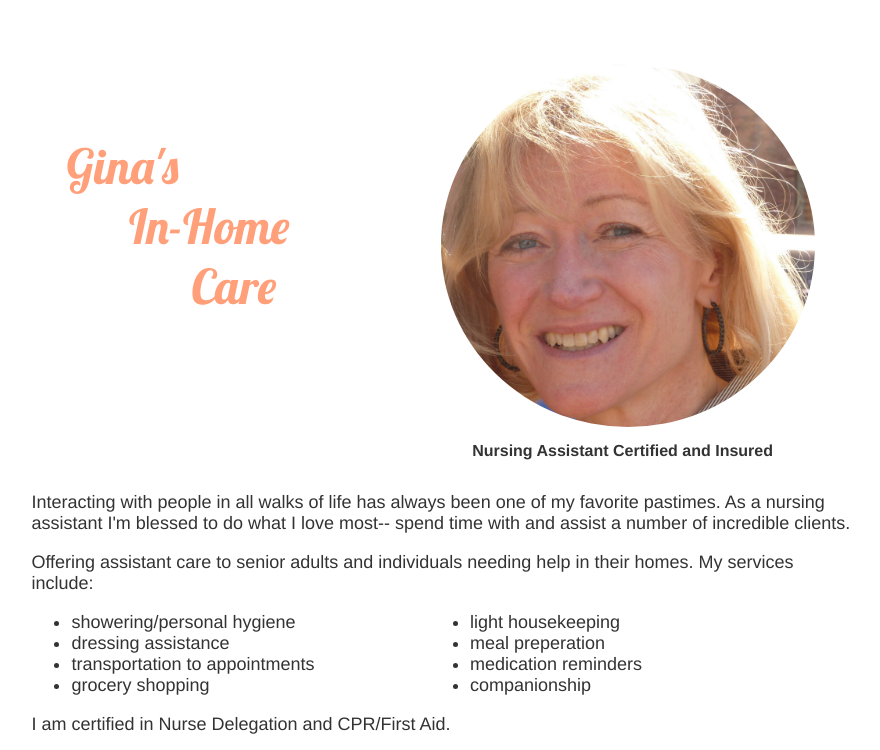
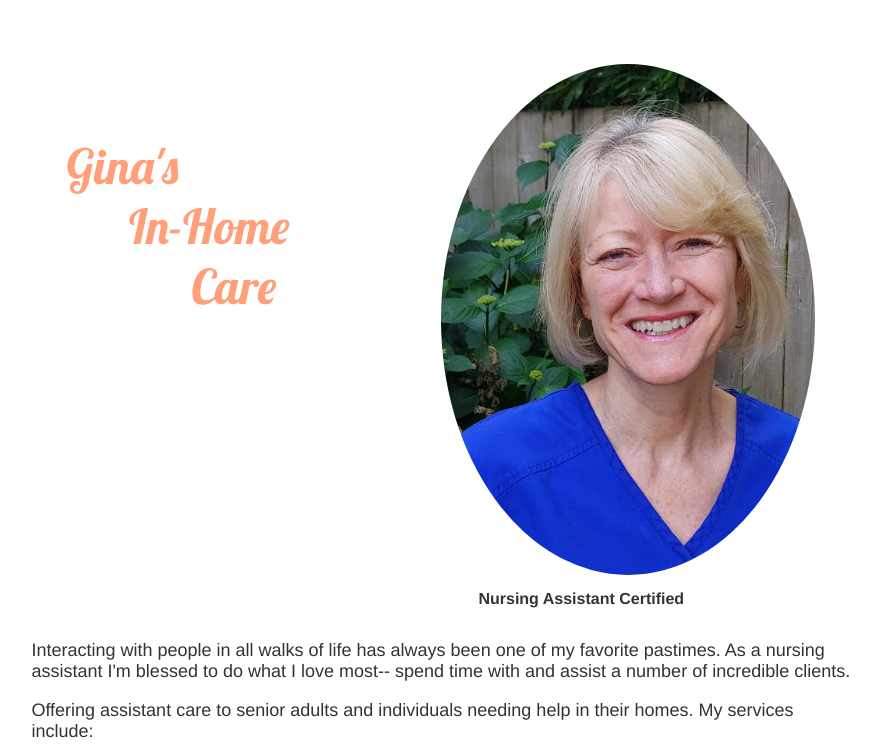
Before and after one commit to severude/GinasInHomeCare, a plain HTML site: page index.html in a window 1280 px wide. Shown: the top 750 px of the page, without its empty margins (199-1079 px from the left). Drawn offline with Linux system fonts and the light colour scheme; a web font is replaced by a local one.

Commit message:
Update profile photo

```diff
--- a/index.html
+++ b/index.html
@@ -16,8 +16,8 @@
         <span class="line3">Care</span>
     </div>
     <div class="profile">
-        <img src="Gigi.jpg" alt="Gina's In-Home Care">
-        <h1 class="intro">Nursing Assistant Certified and Insured</h1>
+        <img src="Gina.jpg" alt="Gina's In-Home Care">
+        <h1 class="intro">Nursing Assistant Certified</h1>
     </div>
   </div>
   <div class="main">
--- a/style.css
+++ b/style.css
@@ -40,7 +40,7 @@ img {
     border-radius: 50%;
 }
 .intro {
-    margin-left: 52.5%;
+    margin-left: 53%;
     font-size: 1em;
 }
 .main {
```
Also changed, not shown: Gigi.jpg (deleted), Gina.jpg (added).
